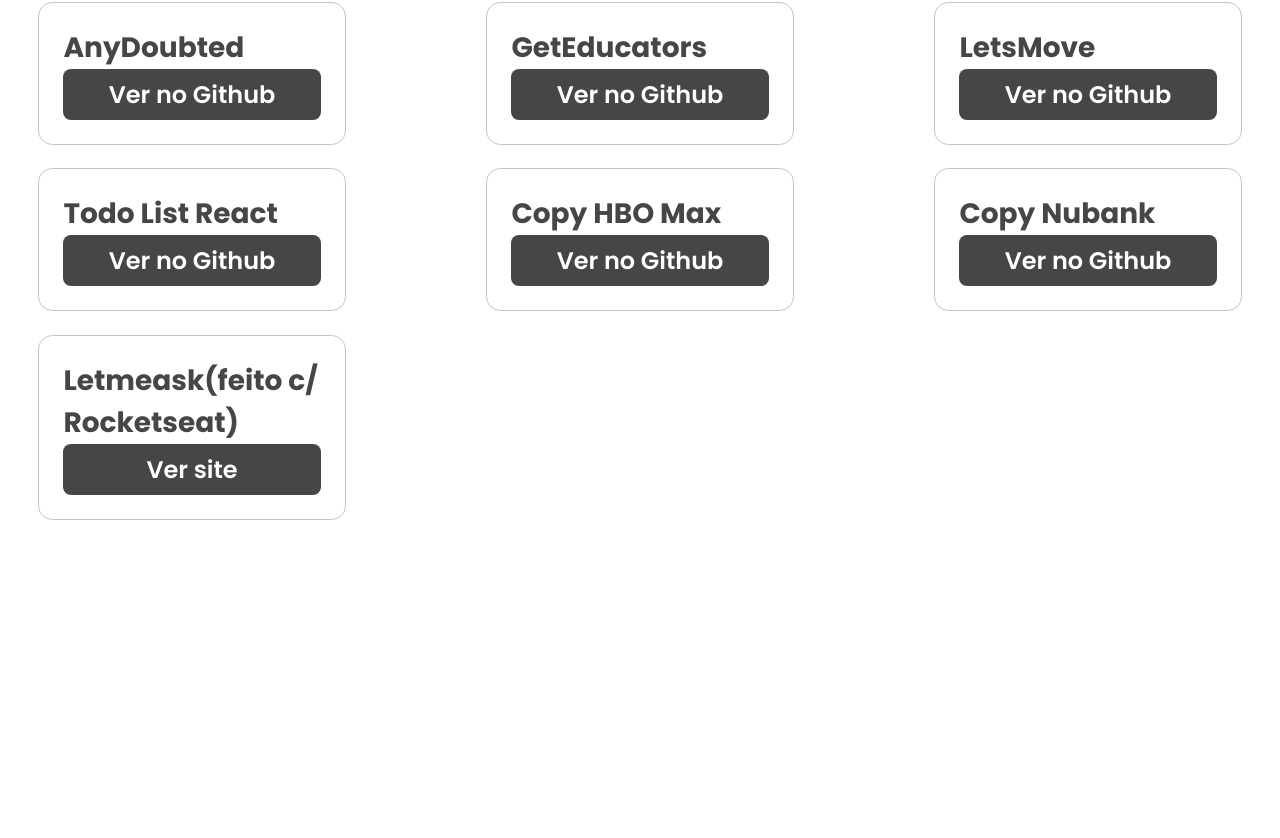
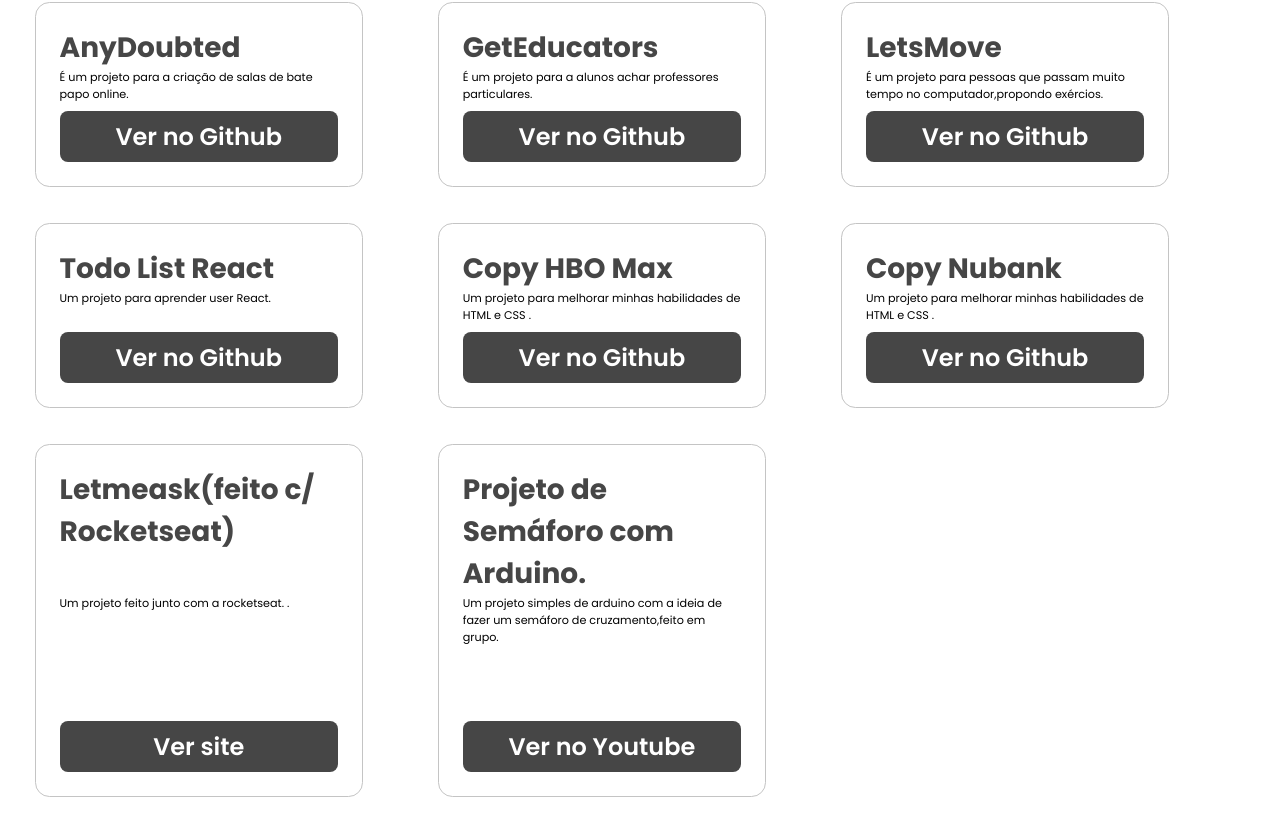
Before and after one commit to Gabriel-Aparecido03/Gabriel-Aparecido, a React (Create React App) app: page /projects in a window 1280 px wide. Shown: the part 1782-2620 px from the top of the page. Built offline with nearby package versions, Linux system fonts and the light colour scheme.

Commit message:
fixed some bugs

```diff
--- a/src/pages(pt-br)/Landing.tsx
+++ b/src/pages(pt-br)/Landing.tsx
@@ -54,6 +54,7 @@ export function LandingPtBr() {
 
                     <div className="project">
                         <h1>AnyDoubted</h1>
+                        <p>É um projeto para a criação de salas de bate papo online. </p>
                         <div className="buttons-content">
                             <button className='view-github'><a href="https://github.com/Gabriel-Aparecido03/AnyDoubted">Ver no Github</a></button>
                         </div>
@@ -61,6 +62,7 @@ export function LandingPtBr() {
 
                     <div className="project">
                         <h1>GetEducators</h1>
+                        <p>É um projeto para a alunos achar professores particulares.</p>
                         <div className="buttons-content">
                             <button className='view-github'><a href="https://github.com/Gabriel-Aparecido03/GetEducators">Ver no Github</a></button>
                         </div>
@@ -68,6 +70,7 @@ export function LandingPtBr() {
 
                     <div className="project">
                         <h1>LetsMove</h1>
+                        <p>É um projeto para pessoas que passam muito tempo no computador,propondo exércios. </p>
                         <div className="buttons-content">
                             <button className='view-github'><a href="https://github.com/Gabriel-Aparecido03/LetsMove">Ver no Github</a></button>
                         </div>
@@ -75,6 +78,7 @@ export function LandingPtBr() {
 
                     <div className="project">
                         <h1>Todo List React</h1>
+                        <p>Um projeto para aprender user React.</p>
                         <div className="buttons-content">
                             <button className='view-github'><a href="https://github.com/Gabriel-Aparecido03/Simple-Todo-React">Ver no Github</a></button>
                         </div>
@@ -82,6 +86,7 @@ export function LandingPtBr() {
 
                     <div className="project">
                         <h1>Copy HBO Max</h1>
+                        <p>Um projeto para melhorar minhas habilidades de HTML e CSS .</p>
                         <div className="buttons-content">
                             <button className='view-github'><a href="https://github.com/Gabriel-Aparecido03/Clone-HBOMAX">Ver no Github</a></button>
                         </div>
@@ -89,6 +94,7 @@ export function LandingPtBr() {
 
                     <div className="project">
                         <h1>Copy Nubank</h1>
+                        <p>Um projeto para melhorar minhas habilidades de HTML e CSS .</p>
                         <div className="buttons-content">
                             <button className='view-github'><a href="https://github.com/Gabriel-Aparecido03/CopyStyleNubank">Ver no Github</a></button>
                         </div>
@@ -96,8 +102,17 @@ export function LandingPtBr() {
 
                     <div className="project">
                         <h1>Letmeask(feito c/ Rocketseat)</h1>
+                        <p>Um projeto feito junto com a rocketseat. .</p>
                         <div className="buttons-content">
                             <button className='view-github'><a href="https://letmeask-66b5f.web.app">Ver site</a></button>
+                        </div>
+                    </div>
+
+                    <div className="project">
+                        <h1>Projeto de Semáforo com Arduino.</h1>
+                        <p>Um projeto simples de arduino com a ideia de fazer um semáforo de cruzamento,feito em grupo.</p>
+                        <div className="buttons-content">
+                            <button className='view-github'><a href="https://youtu.be/LtzjSG1ToFA">Ver no Youtube</a></button>
                         </div>
                     </div>
 
--- a/src/style/Landing.scss
+++ b/src/style/Landing.scss
@@ -131,8 +131,7 @@
 }
 
 .projects-content {
-    height: 100vh;
-
+    margin-bottom: 25%;
     .title {
 
         padding-top: 2%;
@@ -145,8 +144,8 @@
     }
 
     .projects-grid {
-        margin-left: 5%;
-        margin-right: 5%;
+        margin-left: 2%;
+        margin-right: 2%;
         display: grid;
         padding-top: 10%;
         grid-template-columns: 1fr 1fr;
@@ -155,16 +154,23 @@
             border: 1px solid #c4c4c4;
             border-radius: .9rem;
             padding: 1.5rem;
+            display:grid;
+            grid-template-rows: 1fr 1fr;
+            width: 95%;
 
             h1 {
                 color: #464646;
-                font-size: .75rem;
+                font-size: .8rem;
             }
 
             h1:hover {
                 padding-left: .5rem;
                 transition: .5s;
                 cursor: pointer;
+            }
+
+            p {
+                font-size: .7rem;
             }
 
             .buttons-content {
@@ -175,14 +181,12 @@
                     border-radius: .5rem;
                     padding: .5rem;
                     background-color: #464646;
-
                 }
 
                 a {
                     text-decoration: none;
                     color: #fff;
                     font-weight: 600;
-
                 }
 
                 button:hover {
@@ -280,17 +284,18 @@
     }
 
     .projects-content {
+        margin-bottom: 5%;
         .title {
             font-size: 1.2rem;
         }
         .projects-grid {
             margin-left: 0;
-            width: 100%;
+            width: 90%;
             gap: .6rem;
             grid-template-columns: 1fr 1fr ;
             .project {
                 margin: 0;
-                width: 80%;
+
                 margin-left: 10%;
                 h1 {
                     font-size: 1.75rem;
@@ -440,8 +445,8 @@
     }
 
     .projects-content {
-        height: 150vh;
 
+        margin-bottom: 25%;
         .title {
 
             padding-top: 2%;
```
